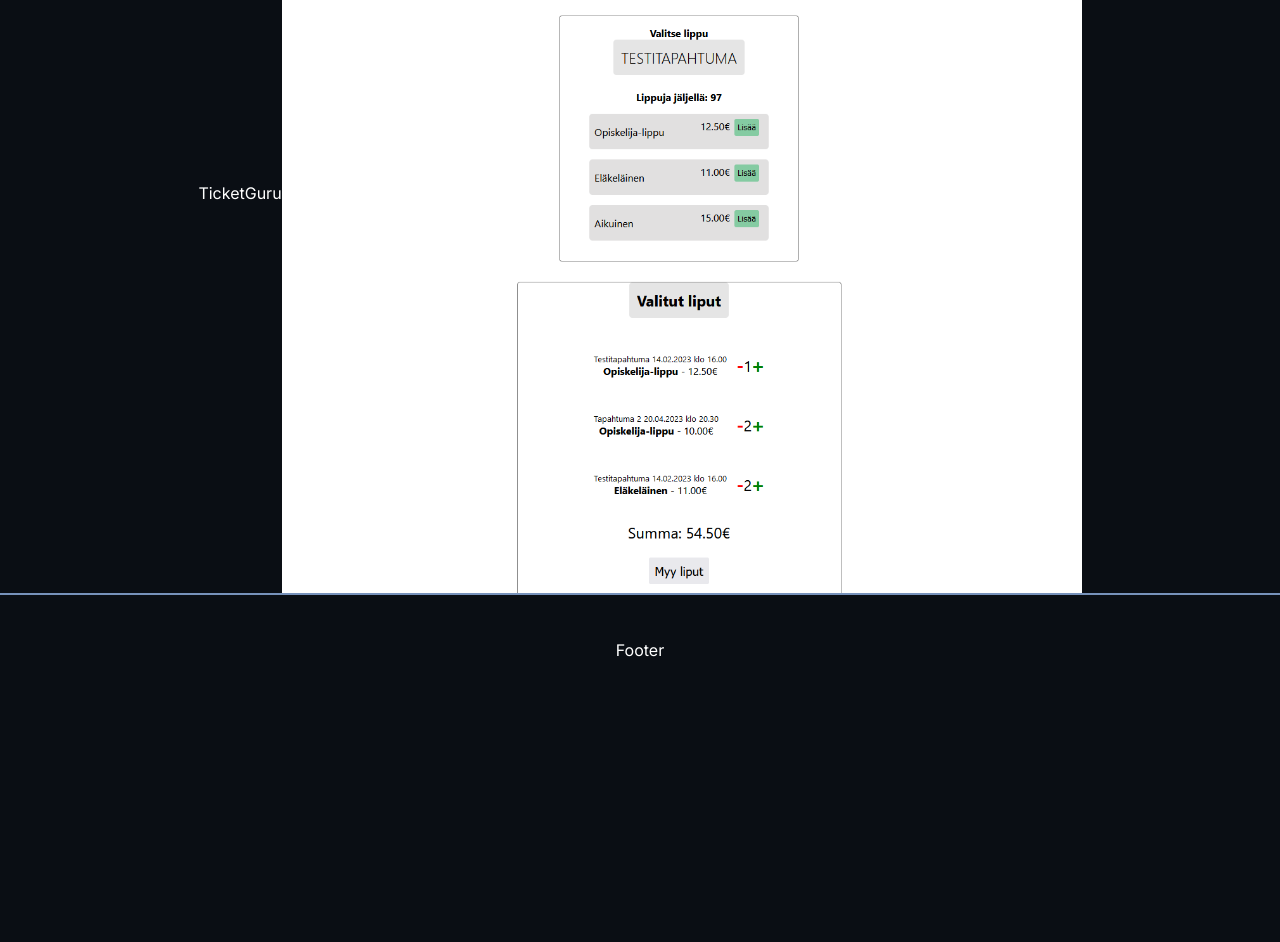
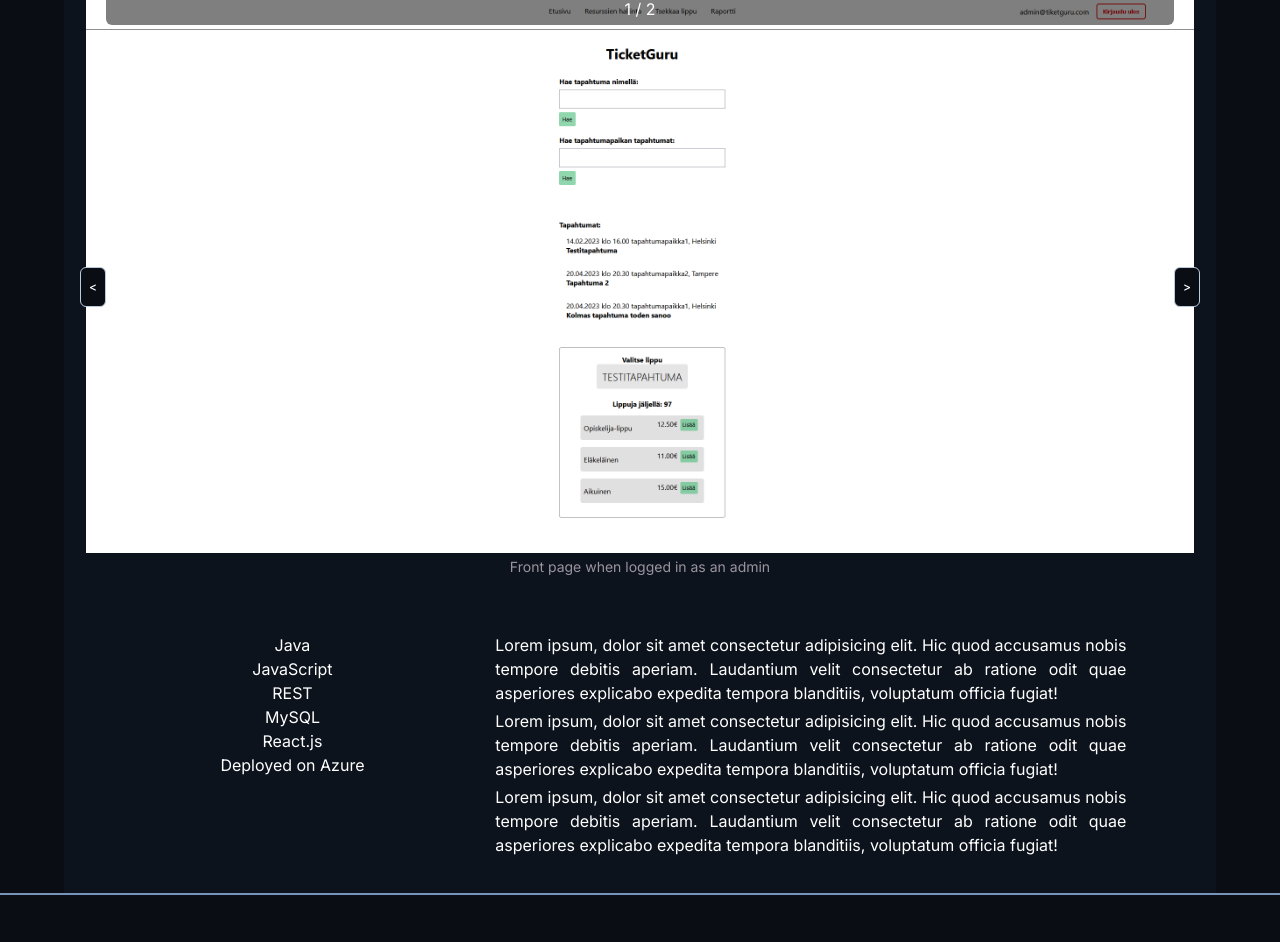
Before and after one commit to sirkian/portfolio, a Next.js app: page /projects/1 in a window 1280 px wide. Shown: the part 207-1149 px from the top of the page. Before the commit the page ends 912 px from the top, so only its background shows below. Built offline with nearby package versions, Linux system fonts and the light colour scheme.

Commit message:
Crude layout for project page

```diff
--- a/package.json
+++ b/package.json
@@ -11,6 +11,7 @@
   "dependencies": {
     "@emailjs/browser": "^3.11.0",
     "@hookform/resolvers": "^3.3.2",
+    "@radix-ui/react-aspect-ratio": "^1.0.3",
     "@radix-ui/react-dropdown-menu": "^2.0.6",
     "@radix-ui/react-label": "^2.0.2",
     "@radix-ui/react-slot": "^1.0.2",
--- a/src/app/projects/[id]/page.tsx
+++ b/src/app/projects/[id]/page.tsx
@@ -12,9 +12,47 @@
   const project = projects.filter((p) => p.id === id)[0];
 
   return (
-    <main className="min-h-[calc(100vh-7rem)] flex justify-center items-center">
-      <div>{project.title}</div>
-      <ProjectSlider images={project.images} />
+    <main className="min-h-screen flex flex-col items-center">
+      <div className="bg-background-200 w-full xl:w-[90%] 2xl:w-[70%] min-h-[calc(100vh-5rem)] md:mt-[5rem] flex flex-col items-center">
+        <div className="mt-12 p-4">
+          <h1 className="mb-4 font-bold text-2xl lg:text-4xl text-center text-accent">
+            {project.title}
+          </h1>
+          <ProjectSlider images={project.images} />
+        </div>
+        <div className="flex flex-col md:flex-row w-full xl:w-[90%] 2xl:w-[70%] text-center gap-3 md:py-3">
+          <div className="md:w-1/3 p-5 md:order-first">
+            <ul className="my-1">
+              <li>Java</li>
+              <li>JavaScript</li>
+              <li>REST</li>
+              <li>MySQL</li>
+              <li>React.js</li>
+              <li>Deployed on Azure</li>
+            </ul>
+          </div>
+          <div className="md:w-2/3 p-5 md:pr-8 2xl:pr-2 order-first text-justify">
+            <p className="my-1">
+              Lorem ipsum, dolor sit amet consectetur adipisicing elit. Hic quod
+              accusamus nobis tempore debitis aperiam. Laudantium velit
+              consectetur ab ratione odit quae asperiores explicabo expedita
+              tempora blanditiis, voluptatum officia fugiat!
+            </p>
+            <p className="my-1">
+              Lorem ipsum, dolor sit amet consectetur adipisicing elit. Hic quod
+              accusamus nobis tempore debitis aperiam. Laudantium velit
+              consectetur ab ratione odit quae asperiores explicabo expedita
+              tempora blanditiis, voluptatum officia fugiat!
+            </p>
+            <p className="my-1">
+              Lorem ipsum, dolor sit amet consectetur adipisicing elit. Hic quod
+              accusamus nobis tempore debitis aperiam. Laudantium velit
+              consectetur ab ratione odit quae asperiores explicabo expedita
+              tempora blanditiis, voluptatum officia fugiat!
+            </p>
+          </div>
+        </div>
+      </div>
     </main>
   );
 };
--- a/src/components/ProjectSlider.tsx
+++ b/src/components/ProjectSlider.tsx
@@ -2,6 +2,8 @@
 
 import Image from "next/image";
 import React, { useEffect, useState } from "react";
+import { AspectRatio } from "./ui/aspect-ratio";
+import { Button } from "./ui/button";
 
 type ImageUrlProps = {
   images: { filename: string; caption: string }[];
@@ -13,18 +15,51 @@
   useEffect(() => {
     const interval = setInterval(() => {
       setCurrentSlide((prev) => (prev === images.length - 1 ? 0 : prev + 1));
-    }, 4000);
+    }, 10000);
     return () => clearInterval(interval);
-  }, []);
+  }, [images.length]);
+
+  const handleNextSlide = () => {
+    setCurrentSlide((prev) => (prev === images.length - 1 ? 0 : prev + 1));
+  };
+
+  const handlePrevSlide = () => {
+    setCurrentSlide((prev) => (prev === 0 ? images.length - 1 : prev - 1));
+  };
 
   return (
-    <div className="w-[50rem] h-[50rem] relative">
-      <Image
-        src={`/images/${images[currentSlide].filename}`}
-        alt=""
-        fill
-        className="object-cover"
-      />
+    <div className="w-[90vw] xl:w-[70rem] relative">
+      <AspectRatio ratio={16 / 8}>
+        <Image
+          src={`/images/${images[currentSlide].filename}`}
+          alt=""
+          fill
+          className="object-contain"
+        />
+      </AspectRatio>
+
+      <div className="absolute inset-0 flex items-center justify-between">
+        <Button
+          variant="outline"
+          onClick={handlePrevSlide}
+          className="text-xs py-1 px-2">
+          {"<"}
+        </Button>
+        <div className="flex flex-col h-full justify-between items-center w-full">
+          <div className="text-white bg-black bg-opacity-50  w-full text-center p-1 rounded-md">
+            {currentSlide + 1} / {images.length}
+          </div>
+        </div>
+        <Button
+          variant="outline"
+          onClick={handleNextSlide}
+          className="text-xs py-1 px-2">
+          {">"}
+        </Button>
+      </div>
+      <div className="w-full text-center p-1 text-xs md:text-sm text-muted">
+        {images[currentSlide].caption}
+      </div>
     </div>
   );
 };
--- /dev/null
+++ b/src/components/ui/aspect-ratio.tsx
@@ -0,0 +1,7 @@
+"use client"
+
+import * as AspectRatioPrimitive from "@radix-ui/react-aspect-ratio"
+
+const AspectRatio = AspectRatioPrimitive.Root
+
+export { AspectRatio }
```
Also changed, not shown: 1 other file (tests, documents, lock files or other folders).
